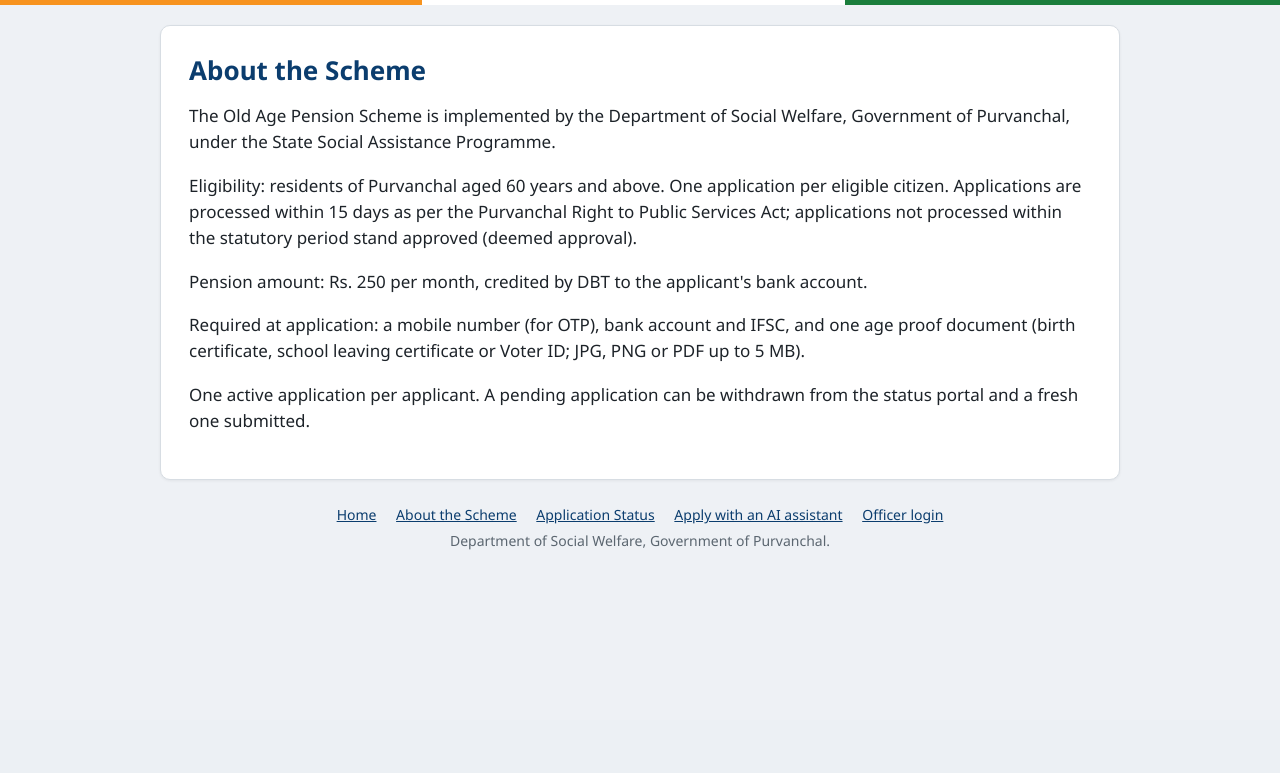
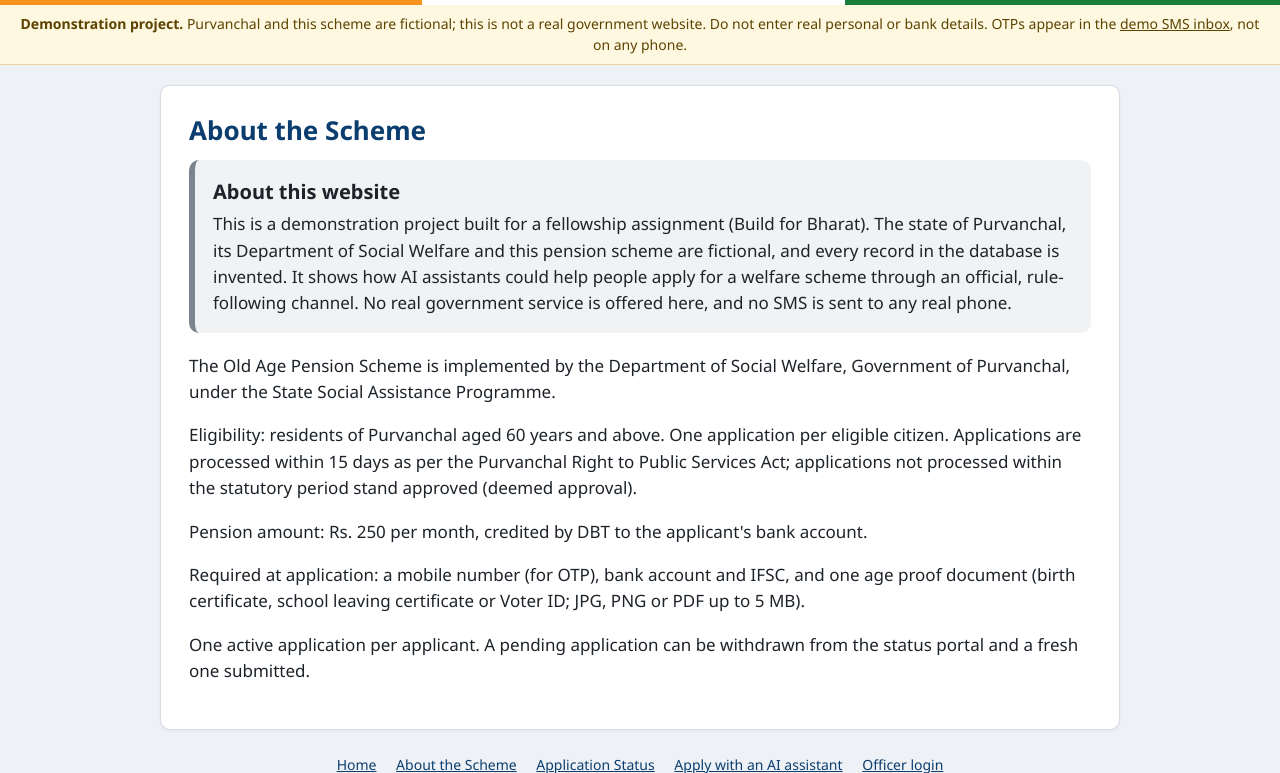
Before and after one commit to starkhushi/sewasetu-assistant, a Flask app: page /about in a window 1280 px wide. Shown: the part 80-853 px from the top of the page. Before the commit the page ends 630 px from the top, so only its background shows below. Run offline with Flask 2, Linux system fonts and the light colour scheme; some libraries are stand-ins or nearby versions.

Commit message:
Mark the site as a demonstration on every page; slot for Search Console verification
Chrome's Safe Browsing flagged the Render URL as phishing (government branding,
OTP and password forms, free subdomain). Every page now says it is a fictional
demo and not to enter real details, and the About page explains the project.
GOOGLE_SITE_VERIFICATION puts the Search Console tag in the page head so a review
can be requested.

```diff
--- a/app/app.py
+++ b/app/app.py
@@ -38,6 +38,9 @@ app = Flask(__name__)
 app.secret_key = os.environ.get("SECRET_KEY") or config.get("app", "secret_key")
 # Two hours: elderly applicants fill the form slowly; the draft lives in the session.
 app.config["PERMANENT_SESSION_LIFETIME"] = 7200
+
+# Google Search Console ownership tag, so a Safe Browsing review can be requested
+app.config["GOOGLE_SITE_VERIFICATION"] = os.environ.get("GOOGLE_SITE_VERIFICATION", "")
 
 ADMIN_USERNAME = os.environ.get("ADMIN_USERNAME", "admin")
 ADMIN_PASSWORD = os.environ.get("ADMIN_PASSWORD", "")
--- a/app/templates/about.html
+++ b/app/templates/about.html
@@ -1,6 +1,12 @@
 {% extends "base.html" %}
 {% block content %}
 <h2>About the Scheme</h2>
+<div class="banner WITHDRAWN"><b class="big">About this website</b>
+This is a demonstration project built for a fellowship assignment (Build for Bharat). The state of
+Purvanchal, its Department of Social Welfare and this pension scheme are fictional, and every record in
+the database is invented. It shows how AI assistants could help people apply for a welfare scheme
+through an official, rule-following channel. No real government service is offered here, and no SMS is
+sent to any real phone.</div>
 <p>The Old Age Pension Scheme is implemented by the Department of Social Welfare,
 Government of Purvanchal, under the State Social Assistance Programme.</p>
 <p>Eligibility: residents of Purvanchal aged 60 years and above. One application per
--- a/app/templates/base.html
+++ b/app/templates/base.html
@@ -4,6 +4,8 @@
 <meta charset="utf-8">
 <meta name="viewport" content="width=device-width, initial-scale=1">
 <title>{% block title %}Sewa Setu - Old Age Pension Portal{% endblock %}</title>
+<meta name="description" content="Demonstration project: a fictional state pension portal built for a fellowship assignment. Not a real government website.">
+{% if config.get('GOOGLE_SITE_VERIFICATION') %}<meta name="google-site-verification" content="{{ config['GOOGLE_SITE_VERIFICATION'] }}">{% endif %}
 <link rel="preconnect" href="https://fonts.googleapis.com">
 <link rel="preconnect" href="https://fonts.gstatic.com" crossorigin>
 <link href="https://fonts.googleapis.com/css2?family=Noto+Sans:wght@400;600;700&display=swap" rel="stylesheet">
@@ -34,6 +36,9 @@ a:focus-visible,button:focus-visible,input:focus-visible,select:focus-visible{ou
 .nav a{color:#fff;text-decoration:none;font-size:15px;padding:8px 12px;border-radius:8px}
 .nav a:hover{background:rgba(255,255,255,.12)}
 .band{height:5px;background:linear-gradient(90deg,var(--saffron) 0 33%,#fff 33% 66%,var(--green) 66%)}
+
+.demo-note{background:#fff8e1;border-bottom:1px solid #f1d29b;color:#5c4300;font-size:14px;text-align:center;padding:8px 16px}
+.demo-note a{color:#5c4300}
 
 /* page */
 .container{max-width:960px;margin:20px auto;background:var(--card);padding:28px;
@@ -139,6 +144,11 @@ pre.code{background:#0f1b2a;color:#e6edf5;padding:14px;border-radius:8px;overflo
   </div>
 </header>
 <div class="band" aria-hidden="true"></div>
+<div class="demo-note" role="note">
+  <b>Demonstration project.</b> Purvanchal and this scheme are fictional; this is not a real government
+  website. Do not enter real personal or bank details. OTPs appear in the <a href="/__gateway/">demo SMS inbox</a>,
+  not on any phone.
+</div>
 <main class="container">
 {% with messages = get_flashed_messages() %}
   {% for m in messages %}<div class="flash" role="alert">{{ m }}</div>{% endfor %}
--- a/app/templates/oauth_login.html
+++ b/app/templates/oauth_login.html
@@ -1,6 +1,6 @@
 {% extends "base.html" %}
 {% block content %}
-<h2>Sign in to Sewa Setu</h2>
+<h2>Sign in to Sewa Setu <span class="badge" style="vertical-align:middle">demo</span></h2>
 <p class="note"><b>{{ client_name }}</b> wants to {{ 'act for you on the pension portal' if role == 'citizen' else 'act as a block officer' }}.
 Sign in to continue. {% if role == 'citizen' %}<b>Enter the OTP only on this page.</b>{% endif %}</p>
 {% if role == 'citizen' %}
--- a/render.yaml
+++ b/render.yaml
@@ -20,3 +20,6 @@ services:
       # free key from https://aistudio.google.com/apikey, for the website's Gemma chat
       - key: GEMINI_API_KEY
         sync: false
+      # Google Search Console HTML-tag value, to request a Safe Browsing review
+      - key: GOOGLE_SITE_VERIFICATION
+        sync: false
```
